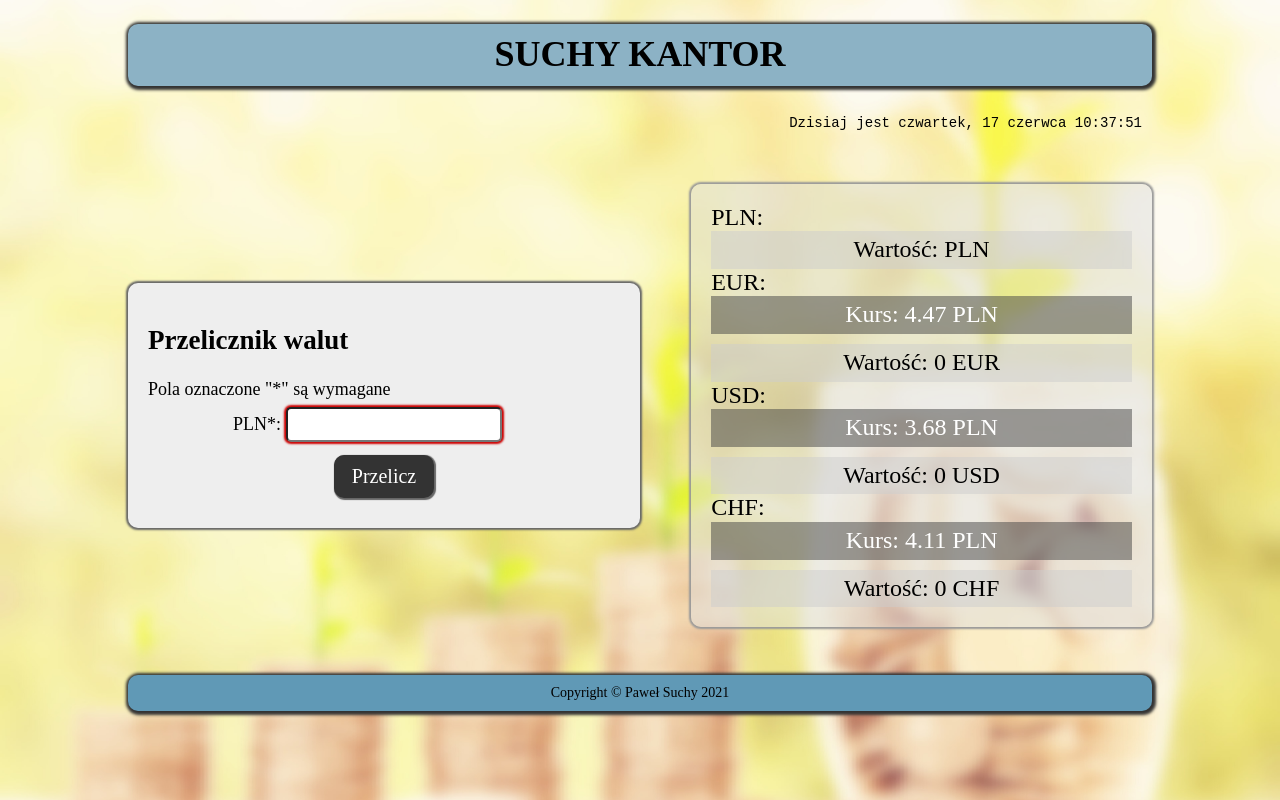
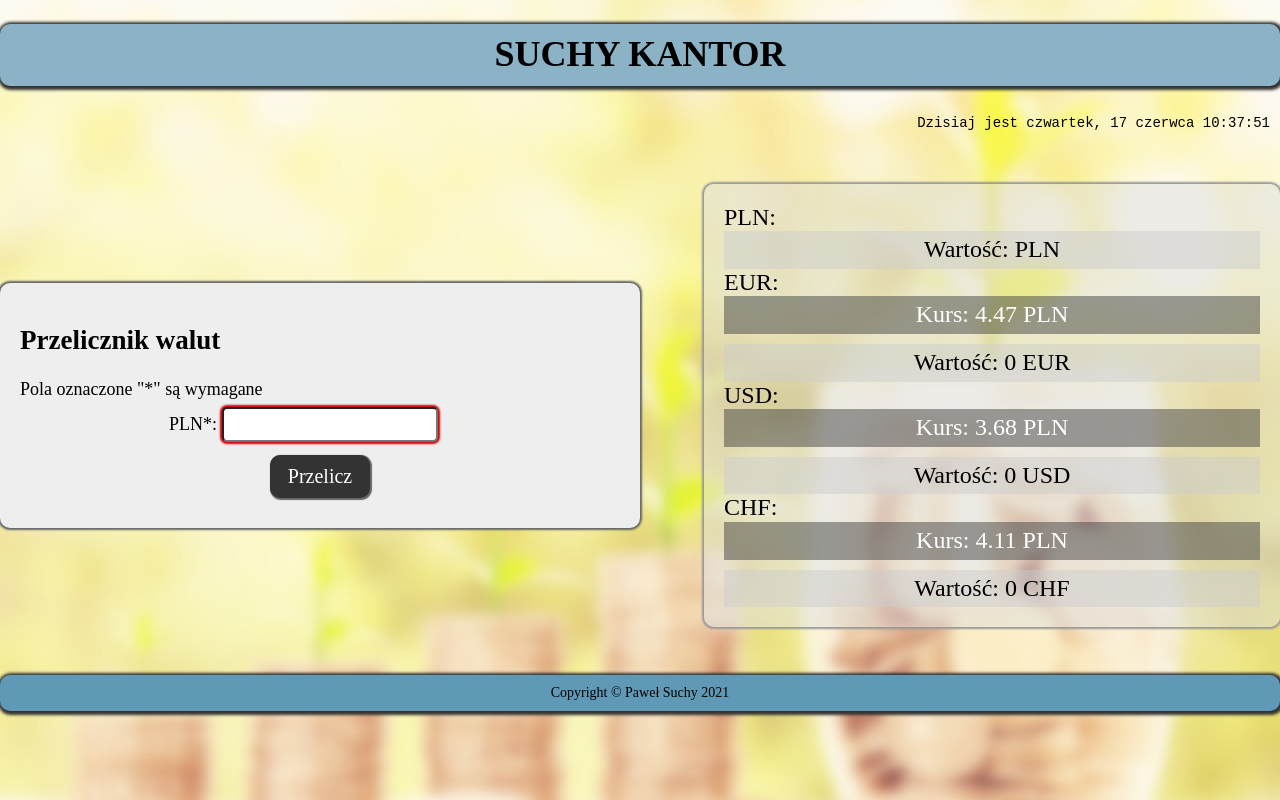
Before and after one commit to pawlo1994/currency-converter-react, a React (Create React App) app: page / in a window 1280 px wide. Built offline with nearby package versions, Linux system fonts and the light colour scheme; a web font is replaced by a local one.

Commit message:
container css added, max-width from other styles deleted

```diff
--- a/src/Clock/style.css
+++ b/src/Clock/style.css
@@ -1,8 +1,6 @@
 .clock {
     font-size: 14px;
     font-family: 'PT mono', monospace;
-    max-width: 1024px;
-    width: 100%;
     margin: 0 auto;
     padding: 5px 10px;
     text-align: right;
--- /dev/null
+++ b/src/Container/style.css
@@ -0,0 +1,4 @@
+.container {
+    max-width: 1024px;
+    margin: 0 auto;
+}
--- a/src/Footer/style.css
+++ b/src/Footer/style.css
@@ -5,7 +5,5 @@
     padding: 10px;
     border-radius: 10px;
     box-shadow: 1px 1px 3px 3px #333;
-    width: 100%;
-    max-width: 1024px;
     margin: 0 auto;
 }
--- a/src/Header/style.css
+++ b/src/Header/style.css
@@ -1,8 +1,6 @@
 .header {
     margin: 20px auto;
     background-color: rgb(140, 178, 197);
-    max-width: 1024px;
-    width: 100%;
     border-radius: 10px;
     box-shadow: 1px 1px 3px 3px #333;
 }
--- a/src/Main/style.css
+++ b/src/Main/style.css
@@ -1,6 +1,4 @@
 .main {
-    width: 100%;
-    max-width: 1024px;
     display: flex;
     flex-wrap: wrap;
     justify-content: space-between;
```
